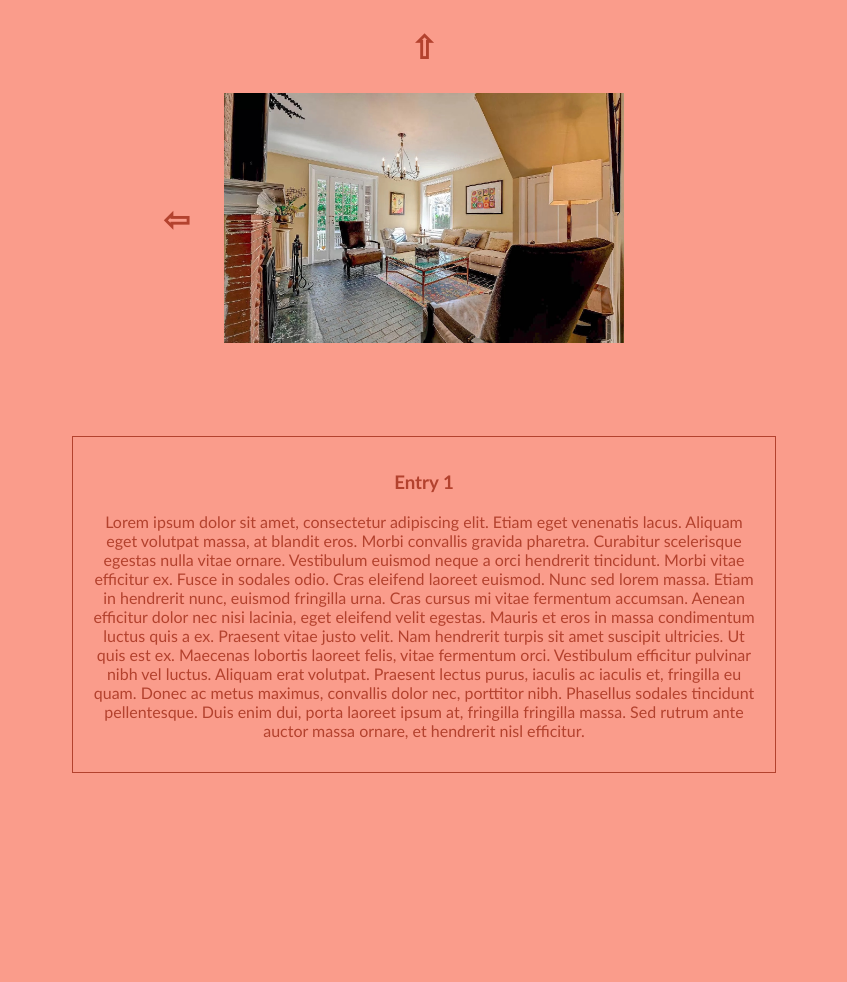
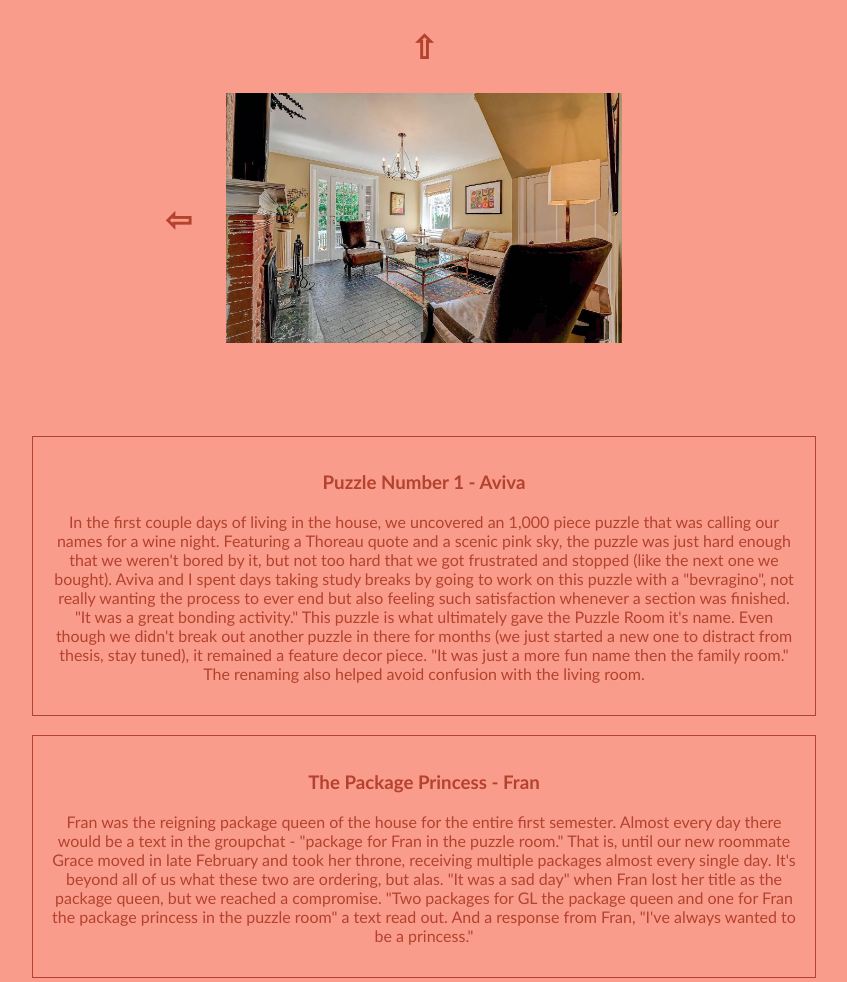
Before and after one commit to kellypetrino/vis218, a plain HTML site: page puzzle.html in a window 1280 px wide. Shown: the part 180-1162 px from the top of the page, without its empty margins (216-1063 px from the left). Before the commit the page ends 1001 px from the top, so only its background shows below. Drawn offline with Linux system fonts and the light colour scheme.

Commit message:
Add files via upload

```diff
--- a/puzzle.html
+++ b/puzzle.html
@@ -16,35 +16,53 @@
     <table class="room">
         <tr>
             <th></th>
-            <th><h1><a href="dining.html" class="arrow">&#8679;</a></h1></th>
+            <th>
+                <h1><a href="dining.html" class="arrow">&#8679;</a></h1>
+            </th>
             <th></th>
         </tr>
         <tr>
-            <th><h1 class="img"><a href="kitchen.html" class="arrow">&#8678;</a></h1></th>
+            <th>
+                <h1 class="img"><a href="kitchen.html" class="arrow">&#8678;</a></h1>
+            </th>
             <th><img src="images/puzzle.jpg" class="img"></th>
-            <th><h1 class="img"><a class="none">&#8680;</a></h1></th>
+            <th>
+                <h1 class="img"><a class="none">&#8680;</a></h1>
+            </th>
         </tr>
         <tr>
             <th></th>
-            <th><h1><a class="none">&#8681;</a></h1></th>
+            <th>
+                <h1><a class="none">&#8681;</a></h1>
+            </th>
             <th></th>
         </tr>
     </table>
 
     <main class="stories">
         <div class="story">
-            <h3>Entry 1</h3>
-            <p>Lorem ipsum dolor sit amet, consectetur adipiscing elit. Etiam eget venenatis lacus. Aliquam eget
-                volutpat massa, at blandit eros. Morbi convallis gravida pharetra. Curabitur scelerisque egestas nulla
-                vitae ornare. Vestibulum euismod neque a orci hendrerit tincidunt. Morbi vitae efficitur ex. Fusce in
-                sodales odio. Cras eleifend laoreet euismod. Nunc sed lorem massa. Etiam in hendrerit nunc, euismod
-                fringilla urna. Cras cursus mi vitae fermentum accumsan. Aenean efficitur dolor nec nisi lacinia, eget
-                eleifend velit egestas. Mauris et eros in massa condimentum luctus quis a ex. Praesent vitae justo
-                velit. Nam hendrerit turpis sit amet suscipit ultricies. Ut quis est ex. Maecenas lobortis laoreet
-                felis, vitae fermentum orci. Vestibulum efficitur pulvinar nibh vel luctus. Aliquam erat volutpat.
-                Praesent lectus purus, iaculis ac iaculis et, fringilla eu quam. Donec ac metus maximus, convallis dolor
-                nec, porttitor nibh. Phasellus sodales tincidunt pellentesque. Duis enim dui, porta laoreet ipsum at,
-                fringilla fringilla massa. Sed rutrum ante auctor massa ornare, et hendrerit nisl efficitur.
+            <h3>Puzzle Number 1 - Aviva</h3>
+            <p> In the first couple days of living in the house, we uncovered an 1,000 piece puzzle that was calling our
+                names for a wine night. Featuring a Thoreau quote and a scenic pink sky, the puzzle was just hard enough
+                that we weren't bored by it, but not too hard that we got frustrated and stopped (like the next one we
+                bought). Aviva and I spent days taking study breaks by going to work on this puzzle with a "bevragino", not really wanting
+                the process to ever end but also feeling such satisfaction whenever a section was finished. "It was a
+                great bonding activity." This puzzle is what ultimately gave the Puzzle Room it's name. Even though we
+                didn't break out another puzzle in there for months (we just started a new one to distract from thesis,
+                stay tuned), it remained a feature decor piece. "It was just a more fun name then the family room." The
+                renaming also helped avoid confusion with the living room.
+            </p>
+        </div>
+        <br>
+        <div class="story">
+            <h3>The Package Princess - Fran</h3>
+            <p> Fran was the reigning package queen of the house for the entire first semester. Almost every day there
+                would be a text in the groupchat - "package for Fran in the puzzle room." That is, until our new
+                roommate Grace moved in late February and took her throne, receiving multiple packages almost every
+                single day. It's beyond all of us what these two are ordering, but alas. "It was a sad day" when Fran
+                lost her title as the package queen, but we reached a compromise. "Two packages for GL the package queen
+                and one for Fran the package princess in the puzzle room" a text read out. And a response from Fran,
+                "I've always wanted to be a princess."
             </p>
         </div>
     </main>
--- a/style.css
+++ b/style.css
@@ -125,8 +125,8 @@ a {
 }
 
 img {
-    width: 400px;
-    height: 250px;
+    max-width: 400px;
+    max-height: 250px;
 }
 
 .pic {
@@ -151,8 +151,10 @@ img {
 .story {
     justify-content: center;
     border: solid 1px;
-    margin-left: 15em;
-    margin-right: 15em;
+    margin: auto;
+    max-width: 750px;
+    /* margin-left: 15em;
+    margin-right: 15em; */
     padding: 1em;
 }
 
```
Also changed, not shown: deck.html (+30 -16 lines), kitchen.html (+34 -16 lines), living.html (+14 -12 lines).
